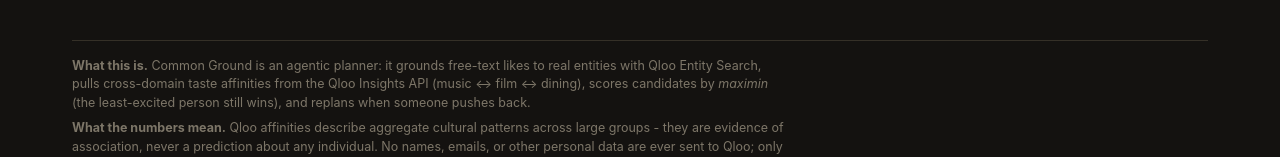
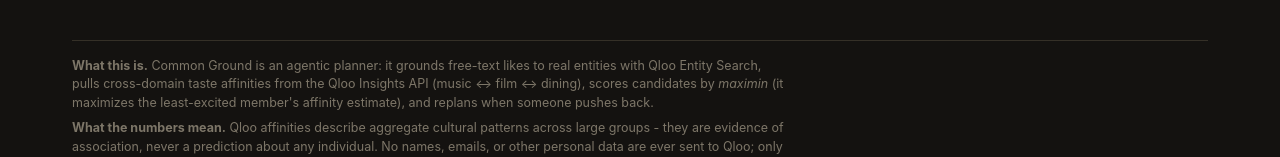
Before and after one commit to kdjkdj1234567890-bit/common-ground, a website: page public/index.html in a window 1280 px wide. Shown: the part 789-946 px from the top of the page. Drawn offline with Linux system fonts and the light colour scheme; no server answers.

Commit message:
Footer copy: same honest maximin wording as the dynamic UI (Gemini R3 catch)

```diff
--- a/public/index.html
+++ b/public/index.html
@@ -77,7 +77,7 @@
     <p><strong>What this is.</strong> Common Ground is an agentic planner: it grounds free-text
     likes to real entities with Qloo Entity Search, pulls cross-domain taste affinities from the
     Qloo Insights API (music &harr; film &harr; dining), scores candidates by <em>maximin</em>
-    (the least-excited person still wins), and replans when someone pushes back.</p>
+    (it maximizes the least-excited member's affinity estimate), and replans when someone pushes back.</p>
     <p><strong>What the numbers mean.</strong> Qloo affinities describe aggregate cultural
     patterns across large groups - they are evidence of association, never a prediction about
     any individual. No names, emails, or other personal data are ever sent to Qloo; only taste
```
